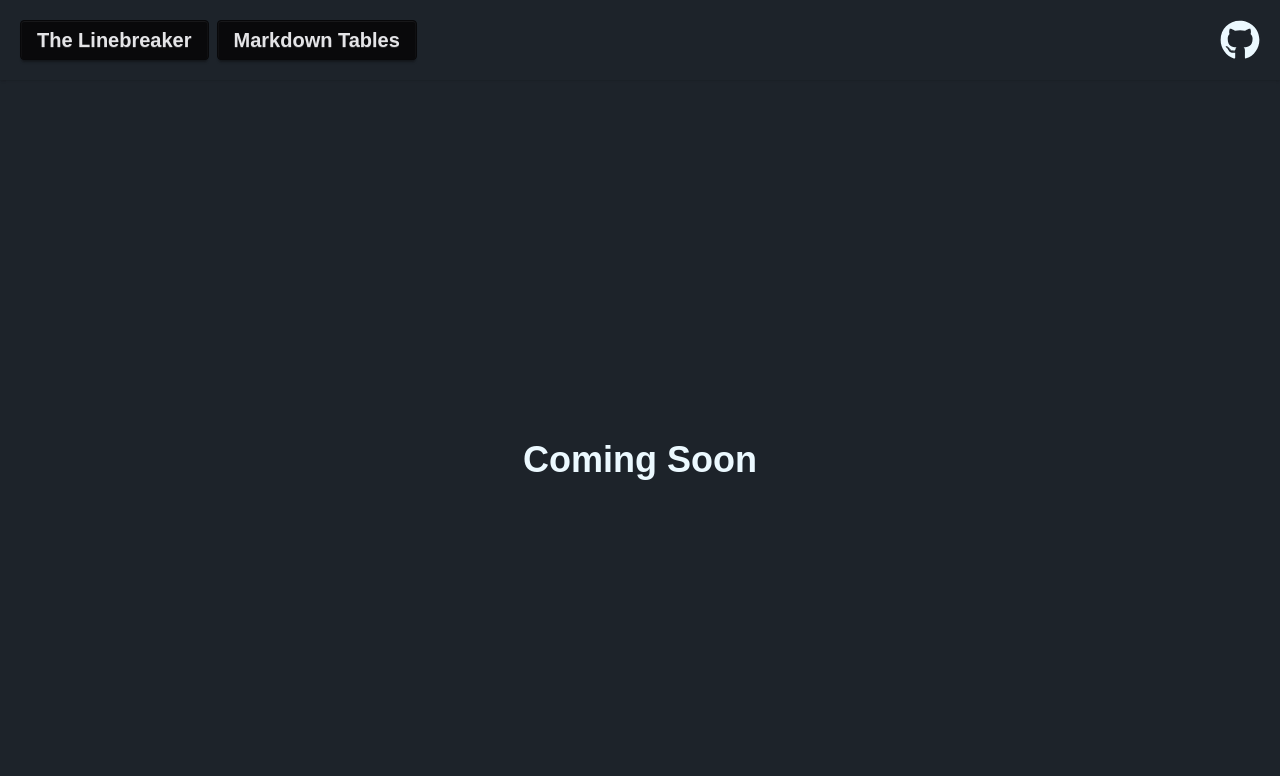
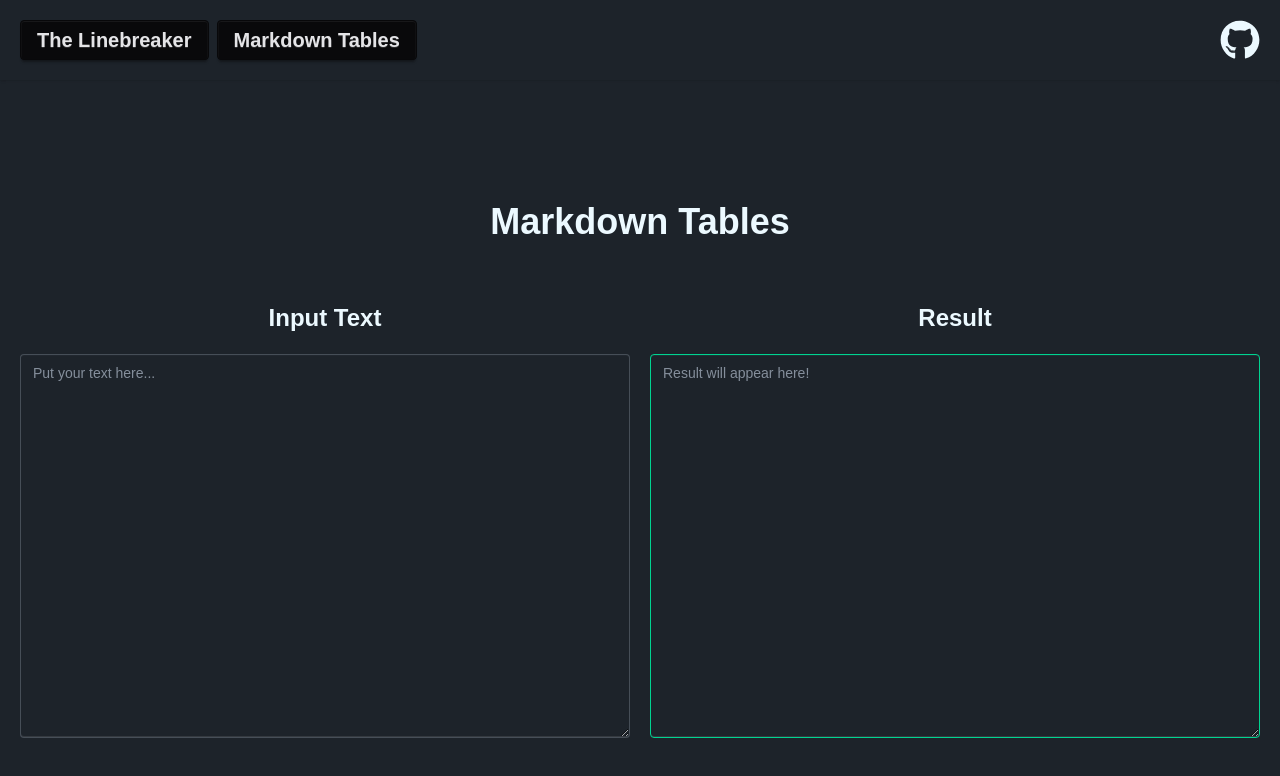
Before and after one commit to maamokun/linebreaker, a React (Vite) app: page /tables in a window 1280 px wide. Shown: the top 776 px of the page. Built offline with nearby package versions, Linux system fonts and the light colour scheme.

Commit message:
feat: autocopy for linebreaker

```diff
--- a/src/routes/index.tsx
+++ b/src/routes/index.tsx
@@ -18,6 +18,24 @@ export default function Linebreaker() {
 	const [outputText, setOutputText] = useState<string>("");
 	const [mode, setMode] = useState<Mode>("single");
 	const [lineCount, setLineCount] = useState<number>(0);
+	const [autoCopy, setAutoCopy] = useState<boolean>(false);
+
+	const handleAutoCopy = () => {
+		if (autoCopy) {
+			setAutoCopy(false);
+			localStorage.removeItem("autoCopy");
+		} else {
+			setAutoCopy(true);
+			localStorage.setItem("autoCopy", "true");
+		}
+	};
+
+	useEffect(() => {
+		const storedAutoCopy = localStorage.getItem("autoCopy");
+		if (storedAutoCopy) {
+			setAutoCopy(JSON.parse(storedAutoCopy));
+		}
+	}, []);
 
 	useEffect(() => {
 		const lines = inputText
@@ -42,6 +60,12 @@ export default function Linebreaker() {
 			setMode("double");
 			const double = inputText.replace(/\n/g, "\n\n");
 			setOutputText(double);
+		}
+		if (autoCopy) {
+			navigator.clipboard.writeText(outputText);
+			toast.success(
+				`Copied ${lineCount} lines to clipboard!`,
+			);
 		}
 	}, [inputText]);
 
@@ -92,6 +116,19 @@ export default function Linebreaker() {
 						onChange={handleModeToggle}
 					/>
 				</div>
+				<div className="flex flex-row items-center justify-center gap-3 w-full mt-3">
+					<label className="label cursor-pointer">
+						<p className="text-md text-white mr-2">
+							Auto Copy Result
+						</p>
+						<input
+							type="checkbox"
+							className="toggle"
+							checked={autoCopy}
+							onChange={() => handleAutoCopy()}
+						/>
+					</label>
+				</div>
 				<div className="flex flex-row items-center justify-center gap-3 mt-5">
 					<button
 						className="btn btn-primary"
--- a/src/routes/tables.tsx
+++ b/src/routes/tables.tsx
@@ -1,9 +1,67 @@
+import { useState, useEffect } from "react";
+
 export default function Tables() {
+	const [inputText, setInputText] = useState<string>("");
+	const [outputText, setOutputText] = useState<string>("");
+
+	useEffect(() => {
+		if (inputText.trim() === "") {
+			setOutputText("");
+			return;
+		}
+
+		const lines = inputText
+			.split("\n")
+			.filter((line) => line.trim() !== "");
+		if (lines.length < 2) {
+			setOutputText("Please provide at least two lines of text.");
+			return;
+		}
+
+		const headers = lines[0].split("|").map((header) => header.trim());
+		const separator = lines[1]
+			.split("|")
+			.map(() => "---")
+			.join(" | ");
+		const rows = lines.slice(2).map((row) =>
+			row
+				.split("|")
+				.map((cell) => cell.trim())
+				.join(" | "),
+		);
+
+		const table = [headers.join(" | "), separator, ...rows].join("\n");
+		setOutputText(table);
+	}),
+		[inputText];
+
 	return (
 		<>
 			<div className="flex flex-col p-5 min-h-screen items-center justify-center">
 				<div className="text-4xl text-center font-bold mb-10">
-                    Coming Soon
+					Markdown Tables
+				</div>
+				<div className="flex flex-col md:flex-row items-center justify-center gap-5 my-5 w-full">
+					<div className="flex flex-col space-y-5 w-full items-center justify-center">
+						<p className="text-2xl text-center font-bold">
+							Input Text
+						</p>
+						<textarea
+							className="textarea textarea-md w-full h-96"
+							placeholder="Put your text here..."
+							onChange={(e) => setInputText(e.target.value)}
+							value={inputText}
+						/>
+					</div>
+					<div className="flex flex-col space-y-5 w-full items-center justify-center">
+						<p className="text-2xl text-center font-bold">Result</p>
+						<textarea
+							className="textarea textarea-md textarea-success w-full h-96 cursor-not-allowed"
+							placeholder="Result will appear here!"
+							value={outputText}
+							readOnly
+						/>
+					</div>
 				</div>
 			</div>
 		</>
```
Lines whose indentation alone changed are shown as unchanged.
